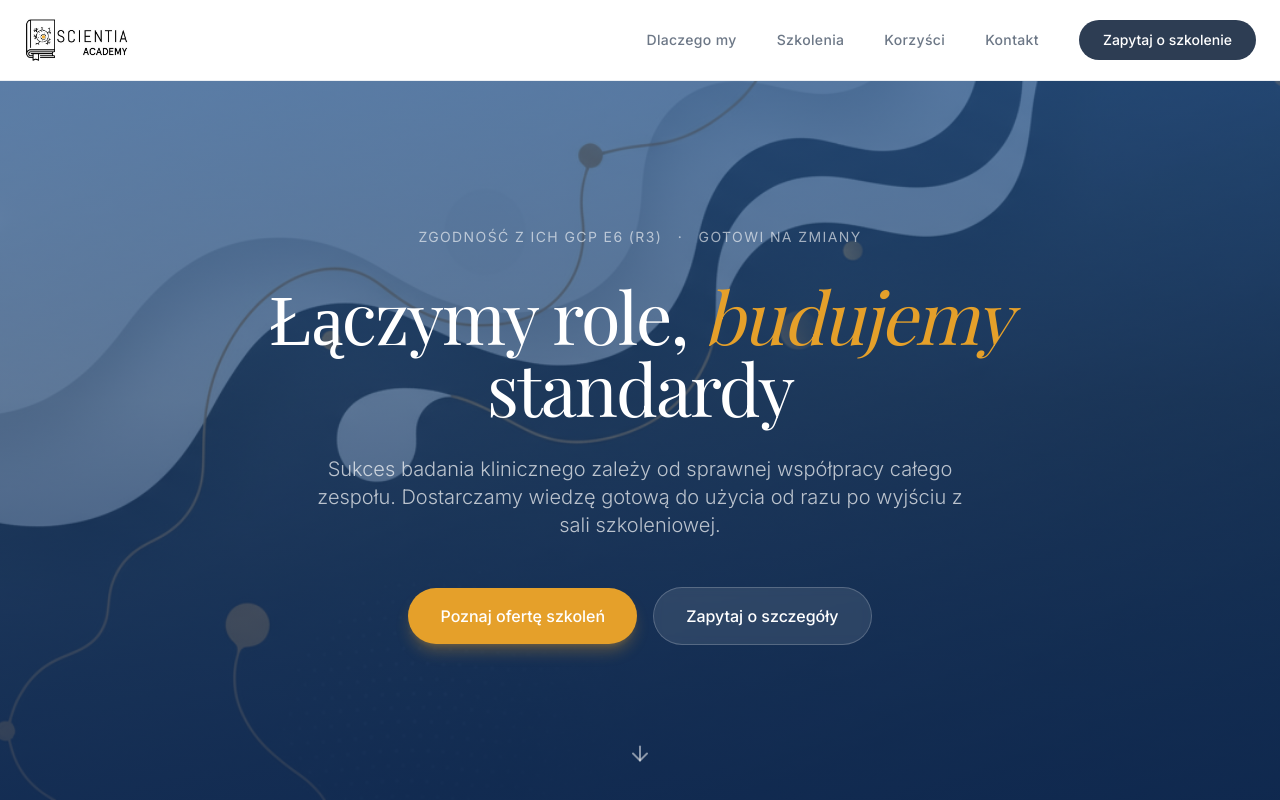
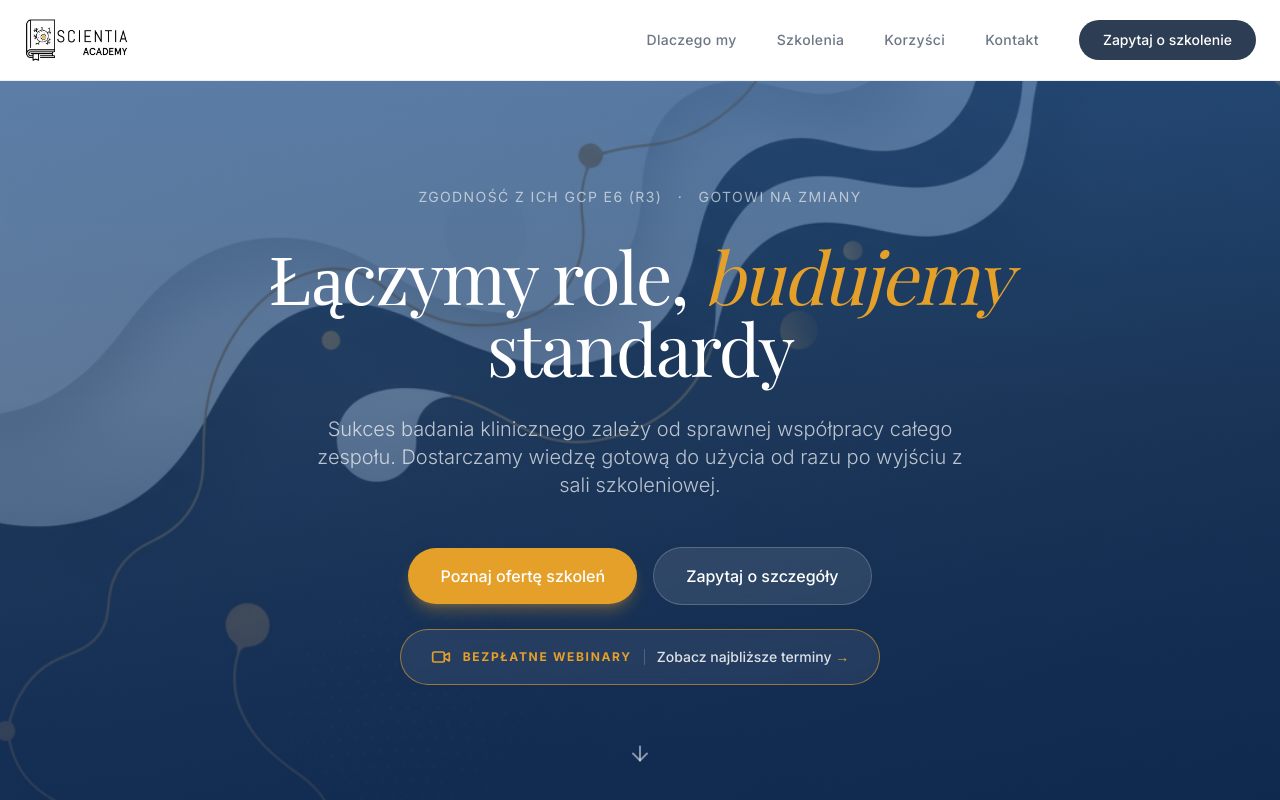
Before and after one commit to hubiKlika/Scientia-Academy-web, a React (Vite) app: page / in a window 1280 px wide. Shown: the top 800 px of the page. Built offline with nearby package versions, Linux system fonts and the light colour scheme; the HTML template or start-up script is replaced by a standard one; a web font is replaced by a local one.

Commit message:
Dodanie CTA webinarów i stycznia 2027

```diff
--- a/src/components/landing/HeroSection.jsx
+++ b/src/components/landing/HeroSection.jsx
@@ -1,5 +1,5 @@
 import { motion } from 'framer-motion';
-import { ArrowDown } from 'lucide-react';
+import { ArrowDown, Video } from 'lucide-react';
 import { scrollToSection } from '@/lib/scroll-to-section';
 
 const HERO_BG = "/images/tloscientia.png";
@@ -50,8 +50,9 @@ export default function HeroSection() {
           initial={{ opacity: 0, y: 40 }}
           animate={{ opacity: 1, y: 0 }}
           transition={{ duration: 0.8, delay: 0.45, ease: 'easeOut' }}
-          className="mt-12 flex flex-col sm:flex-row items-center justify-center gap-4"
+          className="mt-12 flex flex-col items-center justify-center gap-4"
         >
+          <div className="flex flex-col sm:flex-row items-center justify-center gap-4">
             <button
               type="button"
               onClick={() => scrollToSection('#trainings')}
@@ -65,6 +66,23 @@ export default function HeroSection() {
               className="px-8 py-4 bg-white/10 backdrop-blur-sm text-white font-medium rounded-full text-base border border-white/20 hover:bg-white/20 transition-all"
             >
               Zapytaj o szczegóły
+            </button>
+          </div>
+          <button
+            type="button"
+            onClick={() => scrollToSection('#webinars')}
+            className="group mt-2 flex min-h-14 w-full max-w-[480px] items-center justify-center gap-3 rounded-full border border-primary/60 bg-white/[0.07] px-5 py-3 text-left backdrop-blur-sm transition-all duration-300 hover:border-primary hover:bg-white/[0.11] hover:shadow-lg hover:shadow-primary/10 sm:px-6"
+          >
+            <Video className="h-5 w-5 shrink-0 text-primary" aria-hidden="true" />
+            <span className="flex min-w-0 flex-col sm:flex-row sm:items-center sm:gap-3">
+              <span className="text-xs font-bold uppercase tracking-[0.14em] text-primary sm:whitespace-nowrap">
+                Bezpłatne webinary
+              </span>
+              <span className="hidden h-4 w-px bg-white/20 sm:block" aria-hidden="true" />
+              <span className="mt-0.5 text-xs font-medium text-white/85 transition-colors group-hover:text-white sm:mt-0 sm:text-sm sm:whitespace-nowrap">
+                Zobacz najbliższe terminy <span className="text-primary">→</span>
+              </span>
+            </span>
           </button>
         </motion.div>
       </div>
--- a/src/components/landing/WebinarsSection.jsx
+++ b/src/components/landing/WebinarsSection.jsx
@@ -17,10 +17,11 @@ const webinars = [
     title: 'CRA bez mitów',
     description: 'Monitor badań klinicznych – dla myślących o zmianie z ośrodka',
   },
-  { month: 'PAŹDZIERNIK' },
-  { month: 'LISTOPAD' },
-  { month: 'GRUDZIEŃ' },
-  { month: 'LUTY' },
+  { month: 'PAŹDZIERNIK', year: '2026' },
+  { month: 'LISTOPAD', year: '2026' },
+  { month: 'GRUDZIEŃ', year: '2026' },
+  { month: 'STYCZEŃ', year: '2027' },
+  { month: 'LUTY', year: '2027' },
 ];
 
 const details = [
@@ -41,7 +42,7 @@ export default function WebinarsSection() {
   };
 
   return (
-    <section className="py-20 md:py-28 bg-card overflow-hidden">
+    <section id="webinars" className="scroll-mt-16 sm:scroll-mt-20 py-20 md:py-28 bg-card overflow-hidden">
       <div className="max-w-7xl mx-auto px-6">
         <motion.div
           initial={{ opacity: 0, y: 20 }}
@@ -54,11 +55,11 @@ export default function WebinarsSection() {
           <h2 className="mt-4 font-heading text-3xl md:text-5xl text-foreground tracking-tight">Twój Kompas</h2>
           <p className="mt-4 text-lg md:text-xl text-foreground/80">Cykl bezpłatnych webinarów Scientia Academy</p>
           <p className="mt-3 text-muted-foreground leading-relaxed">
-            Sześć spotkań. Konkretne role. Praktyczna wiedza o pracy w badaniach klinicznych.
+            Siedem spotkań. Konkretne role. Praktyczna wiedza o pracy w badaniach klinicznych.
           </p>
         </motion.div>
 
-        <div className="mt-12 grid grid-cols-1 sm:grid-cols-2 lg:grid-cols-3 xl:grid-cols-6 gap-4">
+        <div className="mt-12 grid grid-cols-1 sm:grid-cols-2 lg:grid-cols-3 xl:grid-cols-4 gap-4">
           {webinars.map((webinar, index) => (
             <motion.article
               key={`${webinar.month}-${index}`}
@@ -76,6 +77,7 @@ export default function WebinarsSection() {
                 <div>
                   <p className="text-xs font-semibold tracking-widest text-primary">{webinar.month}</p>
                   {webinar.date && <p className="mt-1 text-sm font-medium text-foreground">{webinar.date}</p>}
+                  {webinar.year && <p className="mt-1 text-xs font-medium tracking-wider text-muted-foreground">{webinar.year}</p>}
                 </div>
                 {webinar.badge && (
                   <span className="absolute -top-3 right-3 rounded-full bg-primary px-2.5 py-1 text-[10px] font-bold tracking-wider text-primary-foreground shadow-sm">
```
Lines whose indentation alone changed are shown as unchanged.
